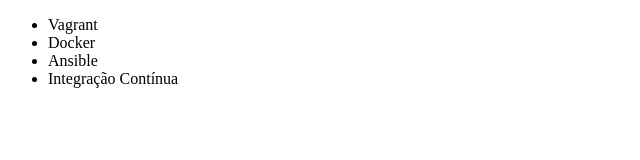
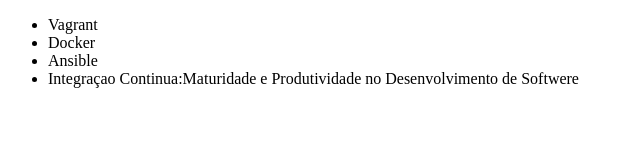
Before and after one commit to Marcelinalima/Curso-Alura-git, a plain HTML site: page index.html in a window 1280 px wide. Shown: the whole page, without its empty margins (0-640 px from the left). Drawn offline with Linux system fonts and the light colour scheme.

Commit message:
Renomeando curso de Integração contínua

```diff
--- a/index.html
+++ b/index.html
@@ -9,7 +9,7 @@
         <li>Vagrant</li>
         <li>Docker</li>
         <li>Ansible</li>
-        <li>Integração Contínua</li>
+        <li>Integraçao Continua:Maturidade e Produtividade no Desenvolvimento de Softwere</li>
     </ul>
 </body>
 </html>
```
